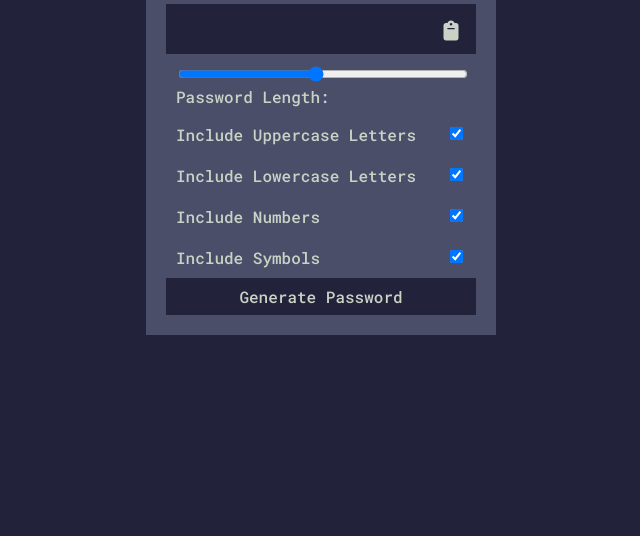
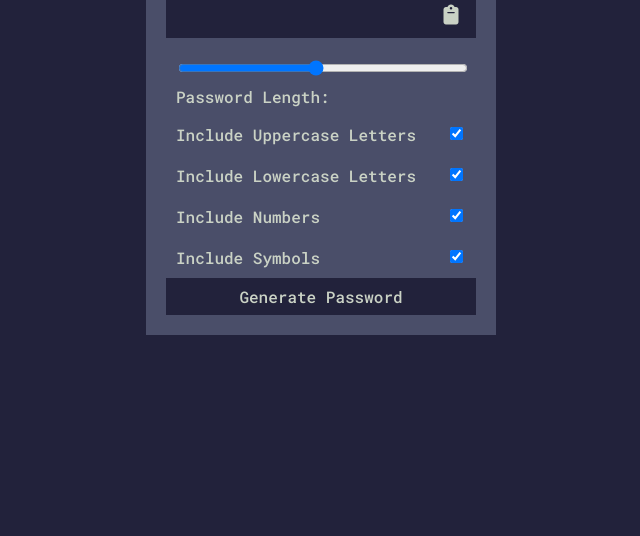
Before and after one commit to kuca7a/password-generator, a plain HTML site: page index.html in a window 1280 px wide. Shown: the part 280-816 px from the top of the page, without its empty margins (319-959 px from the left). Drawn offline with Linux system fonts and the light colour scheme.

Commit message:
even spacing

```diff
--- a/style.css
+++ b/style.css
@@ -12,6 +12,8 @@ body {
     justify-content: center;
     padding: 10px;
     min-height: 100vh;
+    margin: 0;
+    overflow: hidden;
 }
 
 h2 {
@@ -24,8 +26,9 @@ h2 {
 }
 
 .option-slider{
+    margin-top: 10px;
     padding: 10px;
-    height: 60px;
+    height: 66px;
 }
 
 p{
@@ -42,6 +45,7 @@ p{
 .slider{
     cursor: pointer;
     width: 100%;
+    margin-bottom: 10px;
 }
 
 .checkbox{
@@ -90,6 +94,7 @@ input[type=checkbox] {
 .btn-large {
     display: block;
     width: 100%;
+    float: inline-end;
 }
 
 .btn-large:hover{
```
